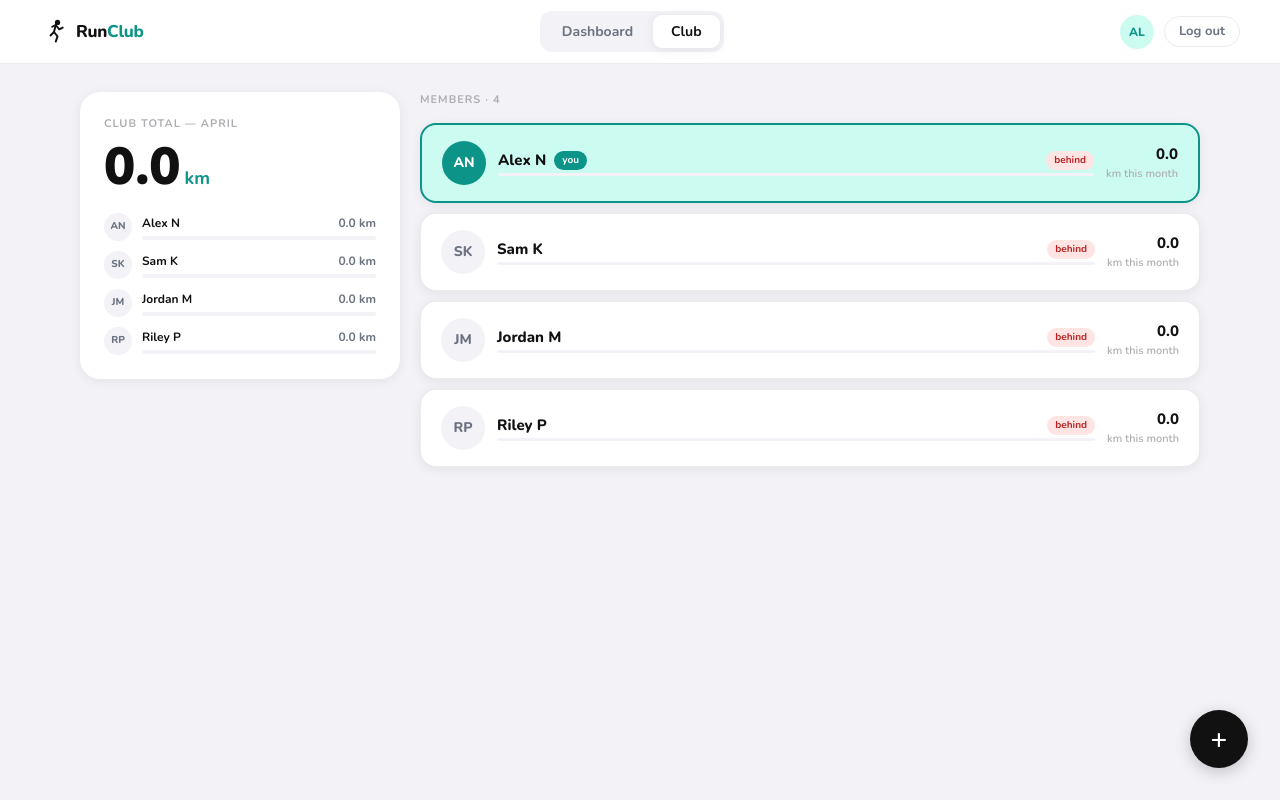
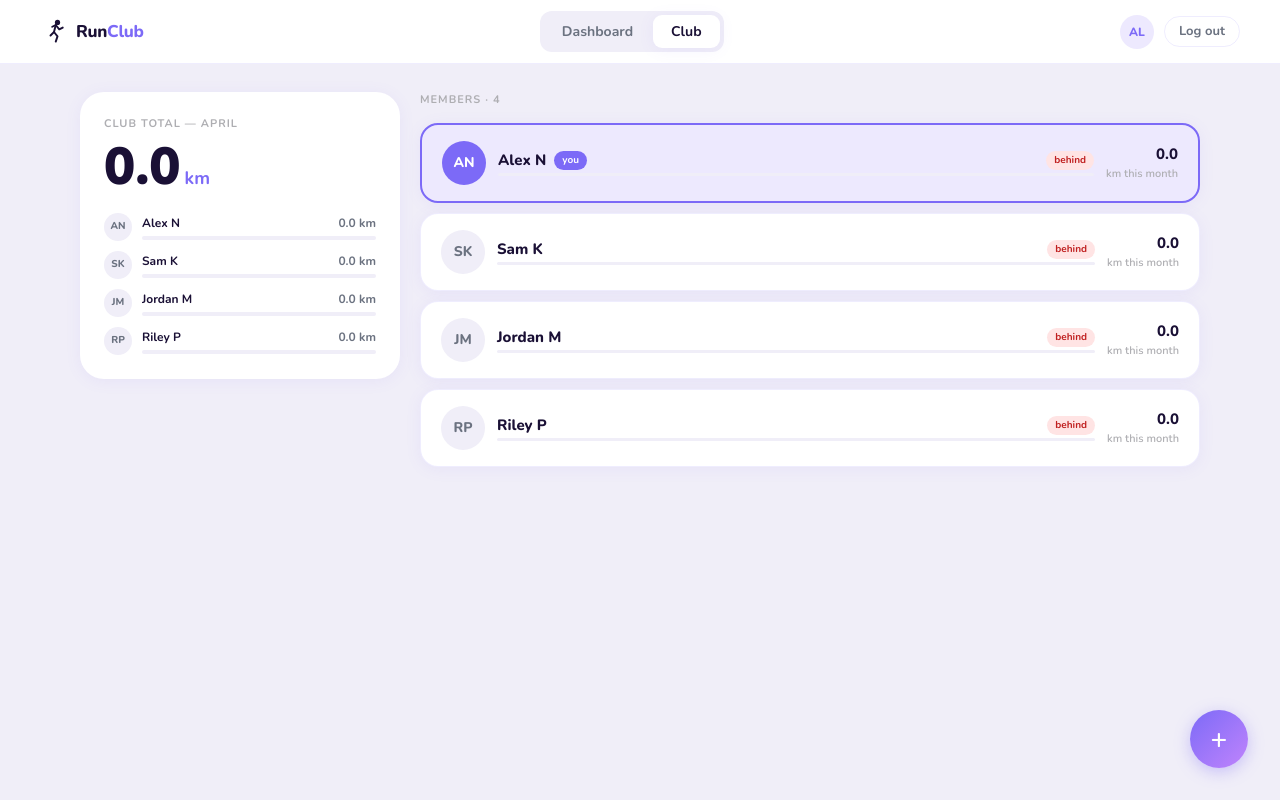
Before and after one commit to andpurnell-code/run-club, a React (Vite) app: page /club in a window 1280 px wide. Built offline with nearby package versions, Linux system fonts and the light colour scheme.

Commit message:
Restyle: purple/lavender visual language with gradient accents

```diff
--- a/src/App.tsx
+++ b/src/App.tsx
@@ -37,9 +37,9 @@ export default function App() {
         style={{
           position: 'fixed', bottom: 32, right: 32,
           width: 58, height: 58, borderRadius: '50%',
-          background: t.text, border: 'none',
+          background: t.accentGradient, border: 'none',
           color: '#fff', fontSize: 28, cursor: 'pointer',
-          boxShadow: '0 4px 16px rgba(0,0,0,0.2)',
+          boxShadow: '0 4px 16px rgba(124,106,247,0.35)',
           display: 'flex', alignItems: 'center', justifyContent: 'center',
           transition: 'transform 180ms, box-shadow 180ms',
           zIndex: 100,
@@ -47,12 +47,12 @@ export default function App() {
         onMouseEnter={e => {
           const el = e.currentTarget as HTMLElement
           el.style.transform = 'scale(1.1) translateY(-2px)'
-          el.style.boxShadow = '0 8px 24px rgba(0,0,0,0.3)'
+          el.style.boxShadow = '0 8px 28px rgba(124,106,247,0.5)'
         }}
         onMouseLeave={e => {
           const el = e.currentTarget as HTMLElement
           el.style.transform = 'scale(1)'
-          el.style.boxShadow = '0 4px 16px rgba(26,16,64,0.25)'
+          el.style.boxShadow = '0 4px 16px rgba(124,106,247,0.35)'
         }}
       >
         +
--- a/src/components/LogRunModal.tsx
+++ b/src/components/LogRunModal.tsx
@@ -58,7 +58,10 @@ export default function LogRunModal({ member, initialDate, onSave, onClose }: Pr
       <div style={{
         background: t.surface,
         borderRadius: 24,
-        borderTop: `4px solid ${t.accent}`,
+        borderTop: `4px solid transparent`,
+        backgroundImage: `linear-gradient(${t.surface}, ${t.surface}), ${t.accentGradient}`,
+        backgroundOrigin: 'border-box',
+        backgroundClip: 'padding-box, border-box',
         padding: '28px 28px 24px',
         width: '100%', maxWidth: 360,
         boxShadow: '0 20px 60px rgba(0,0,0,0.15)',
@@ -94,7 +97,7 @@ export default function LogRunModal({ member, initialDate, onSave, onClose }: Pr
           disabled={!canSave}
           style={{
             width: '100%', padding: '13px 0', borderRadius: t.radius.btn,
-            background: canSave ? t.text : t.bg,
+            background: canSave ? t.accentGradient : t.bg,
             color: canSave ? '#fff' : t.textTertiary,
             border: 'none', fontFamily: 'Nunito, sans-serif',
             fontWeight: 700, fontSize: 15,
--- a/src/components/dashboard/ActivityCalendar.tsx
+++ b/src/components/dashboard/ActivityCalendar.tsx
@@ -134,8 +134,8 @@ export default function ActivityCalendar({ member, onDayClick }: Props) {
 
 const navBtnStyle: React.CSSProperties = {
   width: 28, height: 28, borderRadius: 8,
-  background: '#F2F2F7', border: 'none',
+  background: t.bg, border: 'none',
   fontFamily: 'Nunito, sans-serif', fontWeight: 700, fontSize: 13,
-  cursor: 'pointer', color: '#6B7280',
+  cursor: 'pointer', color: t.textSecondary,
   display: 'flex', alignItems: 'center', justifyContent: 'center',
 }
--- a/src/components/dashboard/MonthlyChallenge.tsx
+++ b/src/components/dashboard/MonthlyChallenge.tsx
@@ -141,7 +141,7 @@ export default function MonthlyChallenge({ member, onLogRun }: Props) {
           </div>
 
           <button onClick={onLogRun} style={{
-            background: t.text,
+            background: t.accentGradient,
             color: '#fff',
             border: 'none', borderRadius: t.radius.btn, padding: '10px 0',
             fontFamily: 'Nunito, sans-serif', fontWeight: 700, fontSize: 14,
--- a/src/index.css
+++ b/src/index.css
@@ -9,7 +9,7 @@
 
 body {
   font-family: 'Nunito', sans-serif;
-  background-color: #F2F2F7;
+  background-color: #F0EEF8;
   color: #111111;
   -webkit-font-smoothing: antialiased;
 }
--- a/src/tokens.ts
+++ b/src/tokens.ts
@@ -1,33 +1,34 @@
 export const t = {
-  bg: '#F2F2F7',
+  bg: '#F0EEF8',
   surface: '#FFFFFF',
   surfaceRaised: '#FFFFFF',
 
-  text: '#111111',
+  text: '#1A1035',
   textSecondary: '#6B7280',
   textTertiary: '#AEAEB2',
 
-  accent: '#0D9488',
-  accentMid: '#2DD4BF',
-  accentLight: '#CCFBF1',
+  accent: '#7C6AF7',
+  accentMid: '#A78BFA',
+  accentLight: '#EDE9FE',
+  accentGradient: 'linear-gradient(135deg, #7C6AF7 0%, #C084FC 100%)',
 
-  cardDark: '#1C1C1E',
+  cardDark: '#5B21B6',
 
-  border: 'rgba(0,0,0,0.08)',
-  shadow: '0 2px 12px rgba(0,0,0,0.07)',
-  shadowMd: '0 4px 20px rgba(0,0,0,0.10)',
+  border: 'rgba(124,106,247,0.12)',
+  shadow: '0 2px 16px rgba(124,106,247,0.08)',
+  shadowMd: '0 4px 24px rgba(124,106,247,0.16)',
 
   // status
-  aheadBg: '#CCFBF1',
-  aheadText: '#0D7A6A',
+  aheadBg: '#EDE9FE',
+  aheadText: '#5B21B6',
   behindBg: '#FFE4E4',
   behindText: '#C02020',
-  onTrackBg: '#F2F2F7',
-  onTrackText: '#6B7280',
+  onTrackBg: '#F0EEF8',
+  onTrackText: '#7C6AF7',
 
   radius: {
-    card: 20,
-    cardSm: 16,
+    card: 24,
+    cardSm: 18,
     btn: 100,
     day: 10,
   },
```
